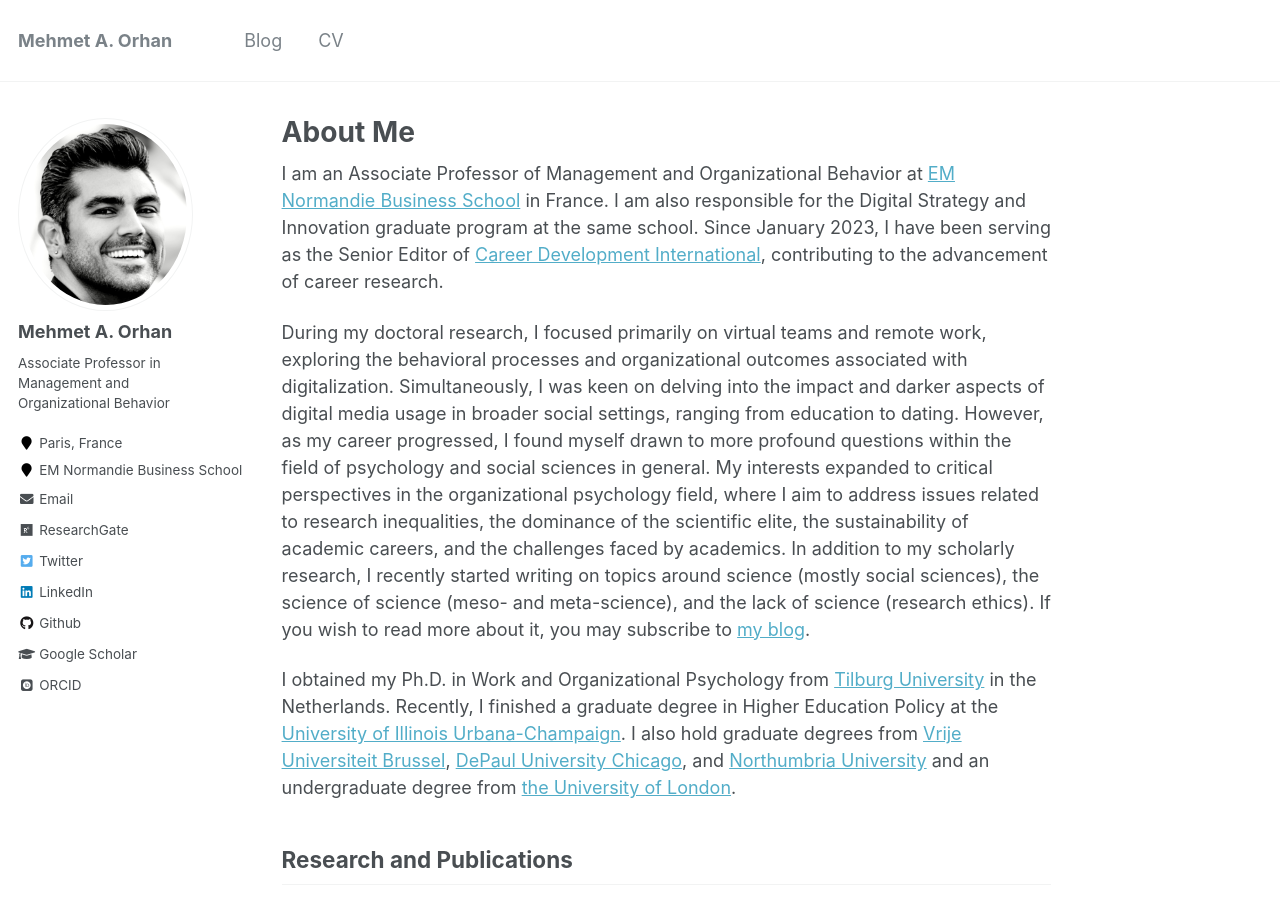
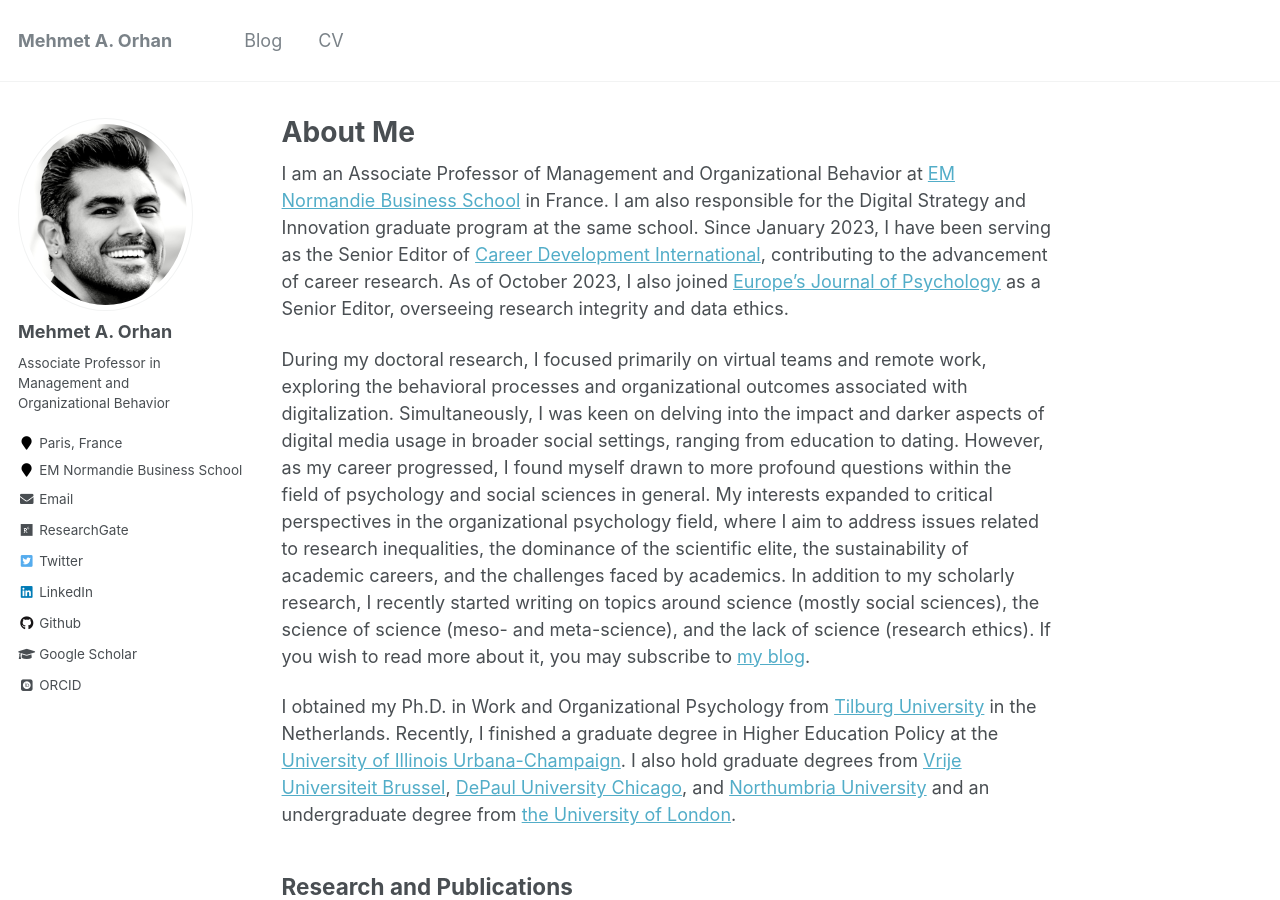
Before and after one commit to maorhan/maorhan.github.io, a Jekyll site: the page built from _pages/about.md, in a window 1280 px wide and 900 px high. Built offline with Jekyll 4.4.1, drawn with Linux system fonts in a browser that asks for light colours; some web fonts are replaced.

Commit message:
Update about.md

```diff
--- a/_pages/about.md
+++ b/_pages/about.md
@@ -8,7 +8,7 @@ redirect_from:
   - /about.html
 ---
 
-I am an Associate Professor of Management and Organizational Behavior at [EM Normandie Business School](https://en.em-normandie.com/) in France. I am also responsible for the Digital Strategy and Innovation graduate program at the same school. Since January 2023, I have been serving as the Senior Editor of [Career Development International](https://www.emeraldgrouppublishing.com/journal/cdi), contributing to the advancement of career research.
+I am an Associate Professor of Management and Organizational Behavior at [EM Normandie Business School](https://en.em-normandie.com/) in France. I am also responsible for the Digital Strategy and Innovation graduate program at the same school. Since January 2023, I have been serving as the Senior Editor of [Career Development International](https://www.emeraldgrouppublishing.com/journal/cdi), contributing to the advancement of career research. As of October 2023, I also joined [Europe's Journal of Psychology](https://ejop.psychopen.eu/index.php/ejop) as a Senior Editor, overseeing research integrity and data ethics.
 
 During my doctoral research, I focused primarily on virtual teams and remote work, exploring the behavioral processes and organizational outcomes associated with digitalization. Simultaneously, I was keen on delving into the impact and darker aspects of digital media usage in broader social settings, ranging from education to dating. However, as my career progressed, I found myself drawn to more profound questions within the field of psychology and social sciences in general. My interests expanded to critical perspectives in the organizational psychology field, where I aim to address issues related to research inequalities, the dominance of the scientific elite, the sustainability of academic careers, and the challenges faced by academics. In addition to my scholarly research, I recently started writing on topics around science (mostly social sciences), the science of science (meso- and meta-science), and the lack of science (research ethics). If you wish to read more about it, you may subscribe to [my blog](https://morhan.substack.com).
 
```
